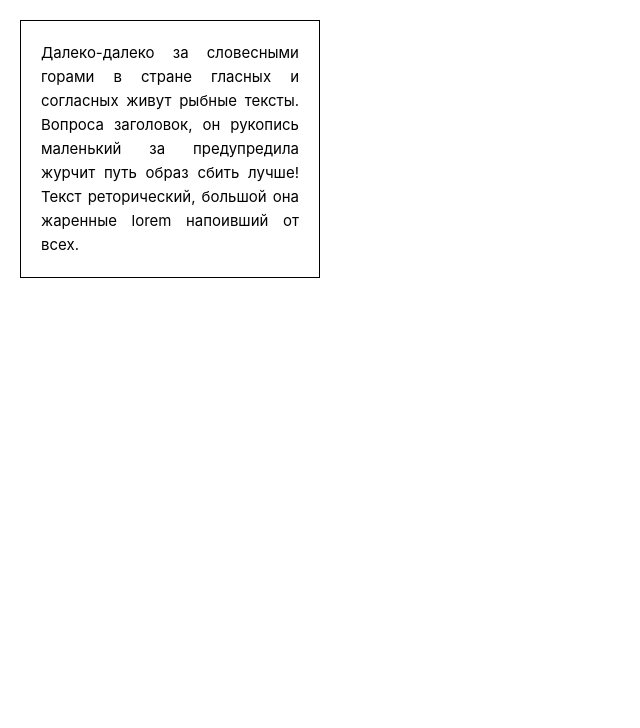
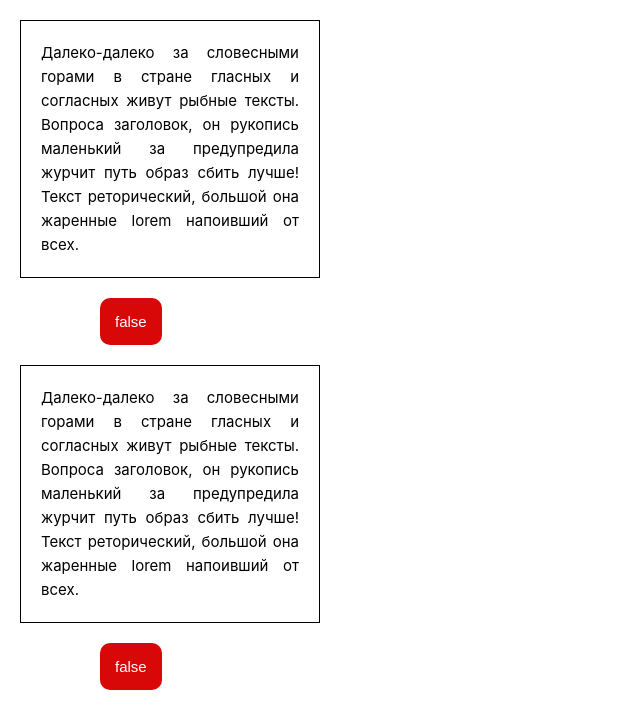
Before and after one commit to aanddi/vue3_exercises, a Vue app in the folder vue3/: page / in a window 1280 px wide. Shown: the top 728 px of the page, without its empty margins (0-640 px from the left). Built offline with nearby package versions, Linux system fonts and the light colour scheme.

Commit message:
Реактивность объекта с CSS классами в Vue

```diff
--- a/vue3/src/App.vue
+++ b/vue3/src/App.vue
@@ -4,11 +4,21 @@ export default {
     return {
       obj: {
         block: true,
-        selected: false,
+        red: false,
+      },
+      obj1: {
+        block: true,
+        toggle: false,
       },
     }
   },
   methods: {
+    setRed: function () {
+      this.obj.red = !this.obj.red;
+    },
+    toggle: function () {
+      this.obj1.toggle = !this.obj1.toggle;
+    }
   }
 }
 </script>
@@ -19,6 +29,14 @@ export default {
     маленький за предупредила журчит путь образ сбить лучше! Текст реторический, большой она жаренные lorem напоивший от
     всех.
   </p>
+  <button class="btn" @click="setRed">{{obj.red}}</button>
+
+  <p :class="obj1">
+    Далеко-далеко за словесными горами в стране гласных и согласных живут рыбные тексты. Вопроса заголовок, он рукопись
+    маленький за предупредила журчит путь образ сбить лучше! Текст реторический, большой она жаренные lorem напоивший от
+    всех.
+  </p>
+  <button class="btn" @click="toggle">{{obj1.toggle}}</button>
 </template>
 
 <style>
@@ -30,9 +48,21 @@ export default {
   text-align: justify;
 }
 
-.selected {
+.red {
   background-color: red;
   color: #fff;
 }
 
+.btn {
+  background-color: #d80808;
+  color: #fff;
+  padding: 15px;
+  margin-left: 100px;
+  border-radius: 10px;
+}
+
+.toggle {
+  display: none;
+}
+
 </style>
```
